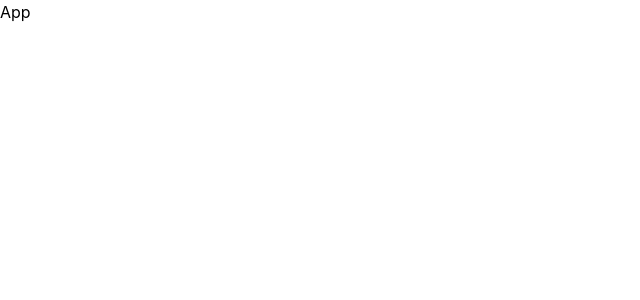
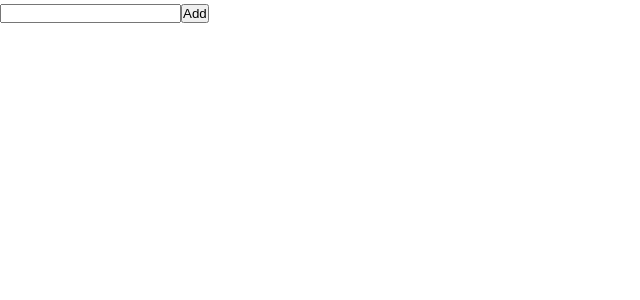
Before and after one commit to mahdl-karami/rjs-todo-list, a React (Vite) app: page / in a window 1280 px wide. Shown: the top 300 px of the page, without its empty margins (0-640 px from the left). Built offline with nearby package versions, Linux system fonts and the light colour scheme.

Commit message:
add tasks form

```diff
--- a/src/App.jsx
+++ b/src/App.jsx
@@ -1,5 +1,11 @@
+import TasksForm from "./components/TasksForm";
+
 const App = () => {
-  return <div>App</div>;
+  return (
+    <div>
+      <TasksForm />
+    </div>
+  );
 };
 
 export default App;
--- /dev/null
+++ b/src/components/TasksForm.jsx
@@ -0,0 +1,14 @@
+const TasksForm = () => {
+  const formHandle = (ev) => {
+    ev.preventDefault();
+  };
+
+  return (
+    <form onSubmit={(ev) => formHandle(ev)}>
+      <input type="text" />
+      <button type="submit">Add</button>
+    </form>
+  );
+};
+
+export default TasksForm;
```
